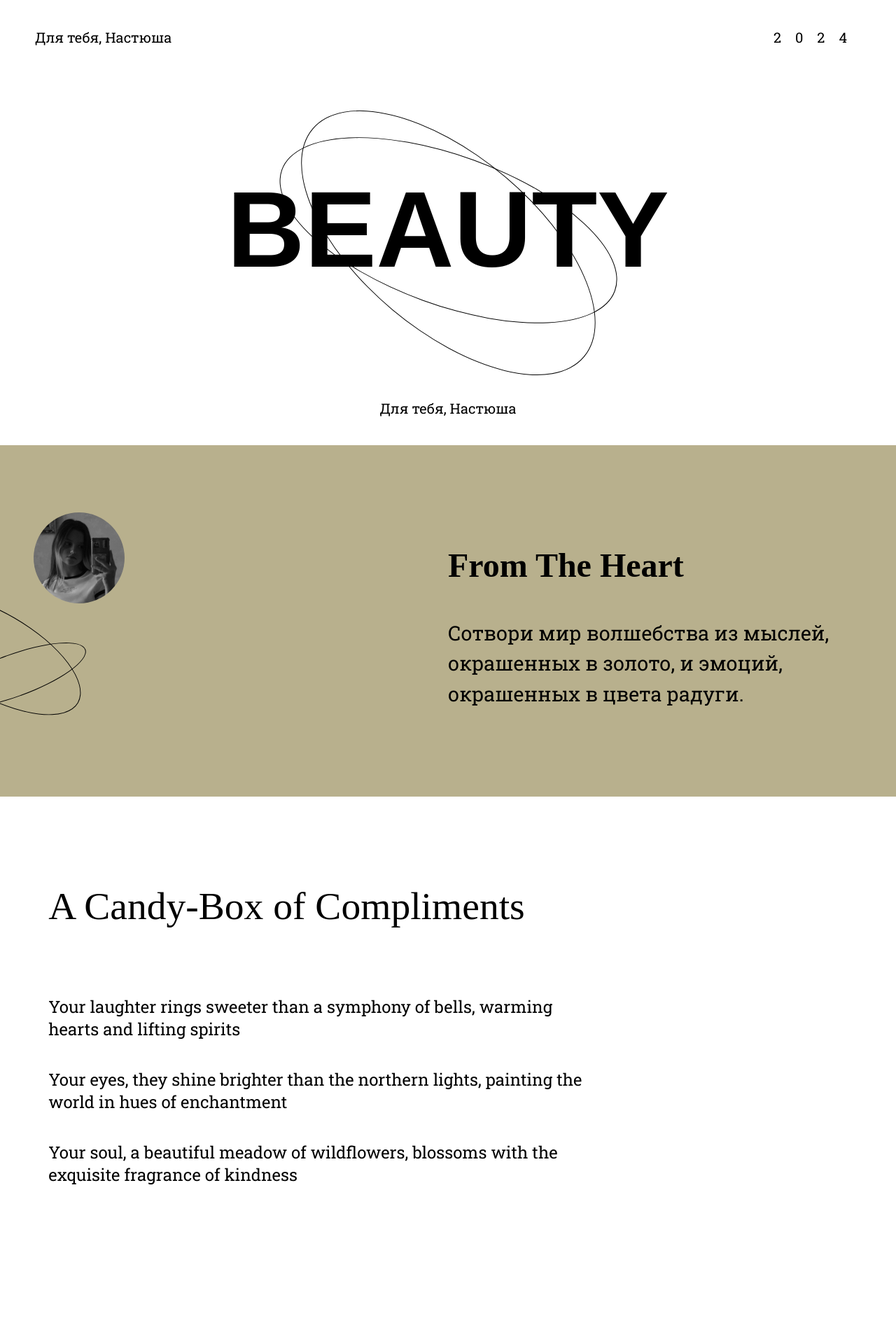
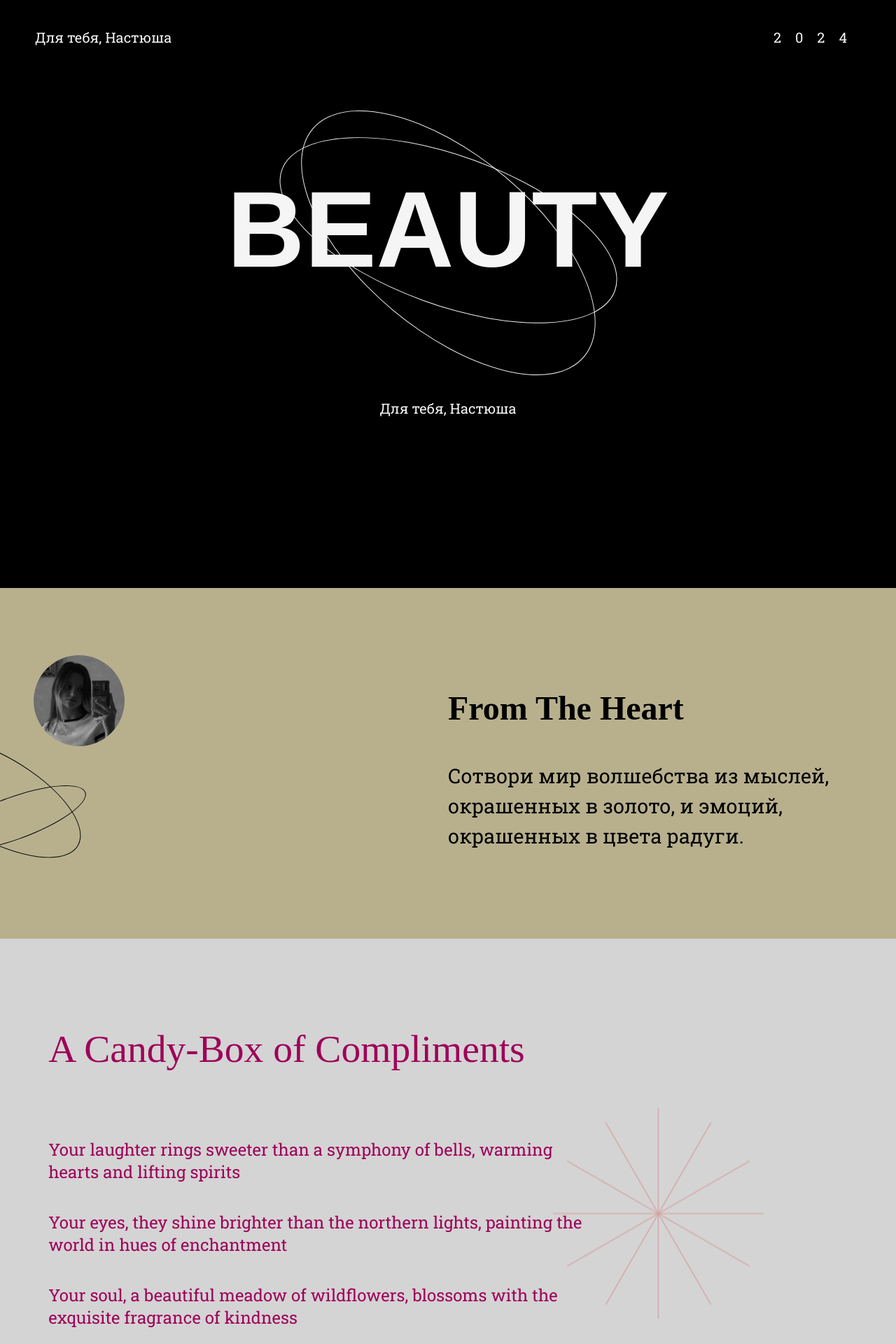
Before and after one commit to IvanchikIvan/FriendShip-History-site, a React (Create React App) app: page / in a window 1280 px wide. Shown: the top 1920 px of the page at 70% size. Before the commit the page ends 1819 px from the top, so only its background shows below. Built offline with nearby package versions, Linux system fonts and the light colour scheme; a web font is replaced by a local one.

Commit message:
Redesign

```diff
--- a/src/components/Body/Compliments/Compliments.css
+++ b/src/components/Body/Compliments/Compliments.css
@@ -5,7 +5,7 @@
   width: 100%;
   background: url("../../Assets/compliments_bg.png");
   background-position: right;
-  background: no-repeat;
+  color: #9E0059;
 }
 
 .compliments-container {
--- a/src/components/header/Header.css
+++ b/src/components/header/Header.css
@@ -3,7 +3,9 @@
 
 .header {
   padding: 20px 50px;
-  max-height: 100vh;
+  height: 100vh;
+  background-color: black;
+  color: whitesmoke;
 }
 
 .navbar {
@@ -47,7 +49,7 @@
     width: 80%;
     height: 120%;
     transform: rotate(20deg);
-    border: black solid 1.5px;
+    border: whitesmoke solid 1.5px;
     border-radius: 50%;
 }
 
@@ -59,6 +61,13 @@
     width: 80%;
     height: 140%;
     transform: rotate(40deg);
-    border: black solid 1.5px;
+    border: whitesmoke solid 1.5px;
     border-radius: 50%;
 }
+
+
+@media (max-width: 810px) {
+  .header {
+    height: max-contentg;
+  }
+}
```
